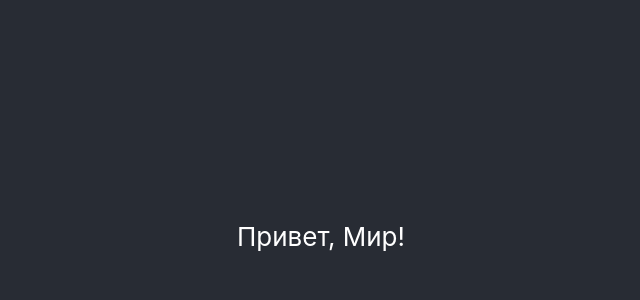
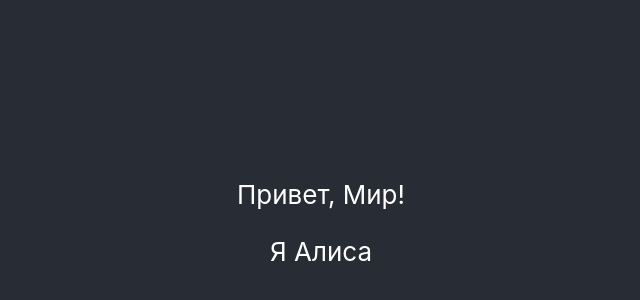
Before and after one commit to codersimone/react-project, a React (Create React App) app in the folder react-project/: page / in a window 1280 px wide. Shown: the part 164-464 px from the top of the page, without its empty margins (319-959 px from the left). Built offline with nearby package versions, Linux system fonts and the light colour scheme.

Commit message:
test update

```diff
--- a/react-project/src/App.js
+++ b/react-project/src/App.js
@@ -6,6 +6,7 @@ function App() {
     <div className="App">
       <header className="App-header">
         <div>Привет, Мир!</div>
+        <p>Я Алиса</p>
       </header>
     </div>
   );
```
